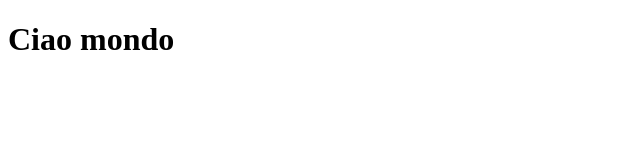
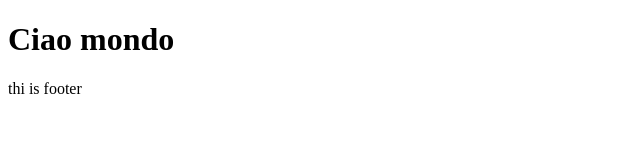
Before and after one commit to rock-biter/git-start-01, a plain HTML site: page index.html in a window 1280 px wide. Shown: the full height of the page, 0-640 px from the left. Drawn offline with Linux system fonts and the light colour scheme.

Commit message:
ADD - footer html

```diff
--- a/index.html
+++ b/index.html
@@ -7,5 +7,9 @@
 	</head>
 	<body>
 		<h1>Ciao mondo</h1>
+
+		<footer>
+			<p>thi is footer</p>
+		</footer>
 	</body>
 </html>
```
